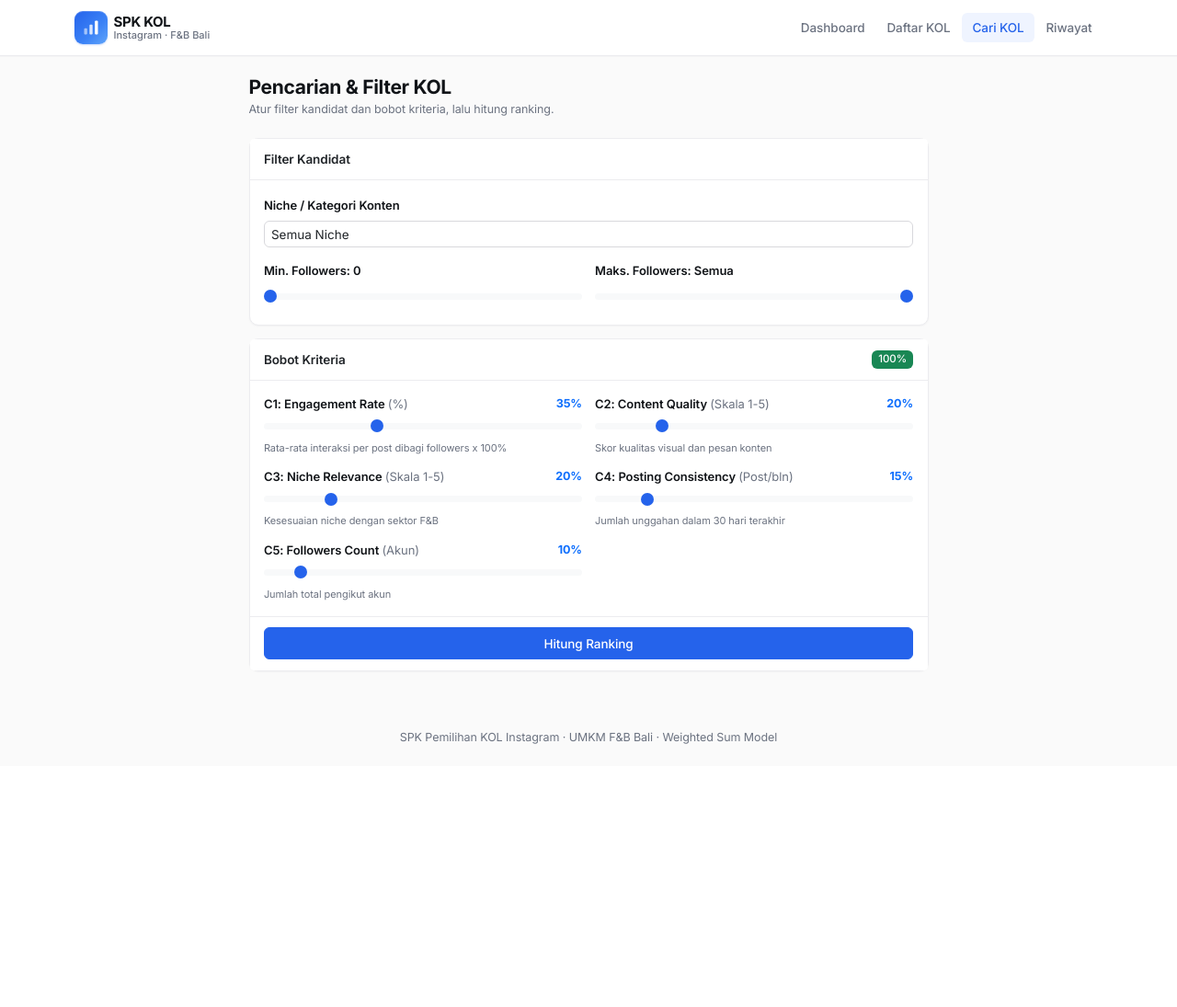
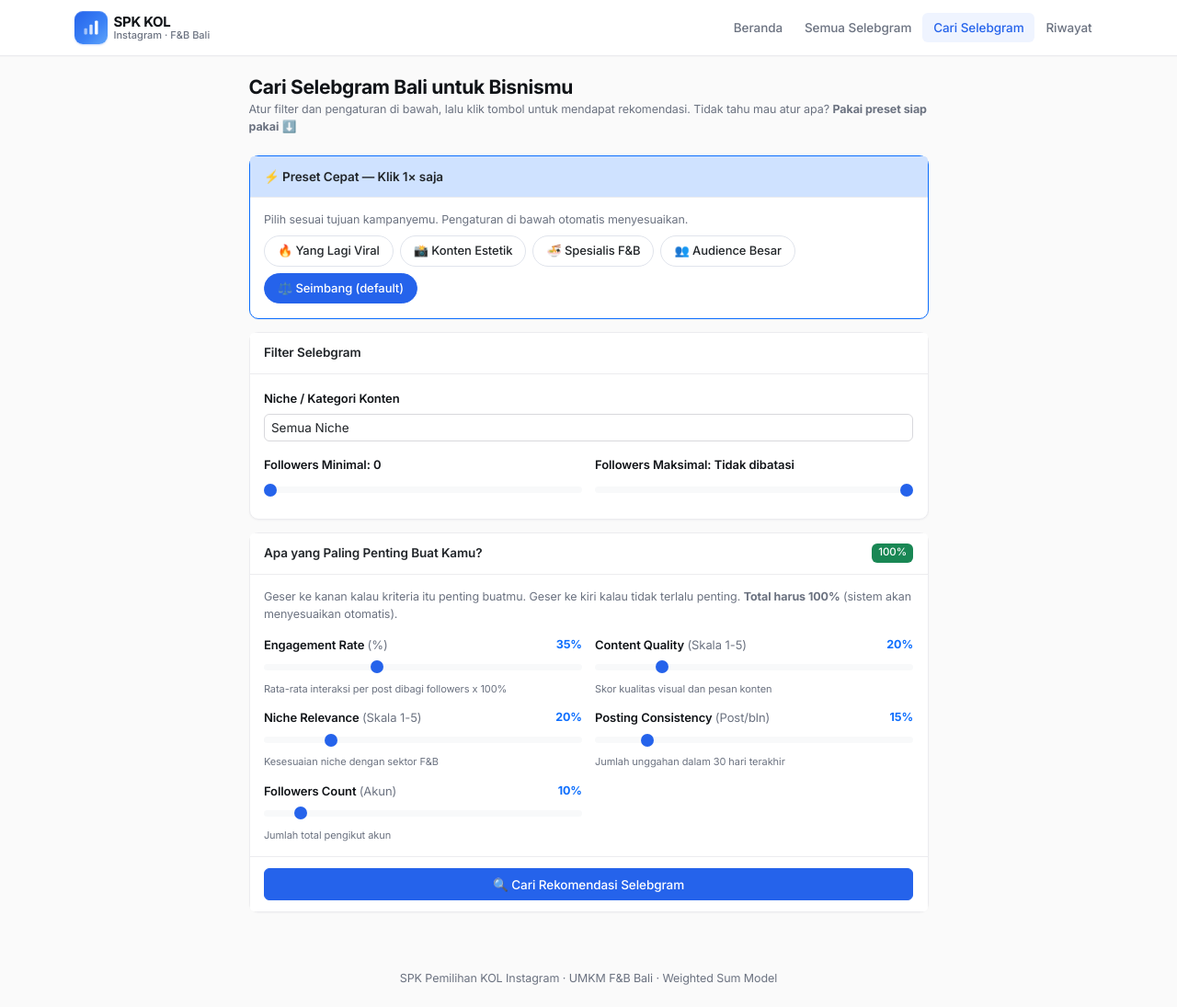
Before and after one commit to yusidabcs/spk-kol, a FastAPI app: page /cari in a window 1280 px wide. Shown: the whole page at 92% size. Before the commit the page ends 809 px from the top, so only its background shows below. Run offline with FastAPI, Linux system fonts and the light colour scheme; data comes from the database, SQL or seed files in the repository.

Commit message:
feat(ux): bahasa awam, onboarding 3-step, preset 1-klik untuk user UMKM
Hasil audit UX untuk validator yang tidak paham fungsi sistem:

- Dashboard: hero benefit-led ("Temukan Selebgram Bali...") + 3-step onboarding
- /cari: 5 preset 1-klik (Viral / Estetik / F&B Spesialis / Audience Besar / Seimbang)
- Ganti jargon di body copy:
  * KOL -> Selebgram (branding navbar/footer tetap)
  * "Bobot Kriteria" -> "Apa yang Paling Penting Buat Kamu?"
  * "Hitung Ranking" -> "Cari Rekomendasi Selebgram"
  * "Sesi Kalkulasi" -> "Riwayat Pencarian"
  * "Kandidat" -> "Selebgram"
  * "w*r kontribusi" -> "sumbangan ke skor akhir"
- Detail page: tombol "Hubungi via Instagram" jadi primary CTA
- Empty-state copy lebih ramah dengan emoji & ajakan

```diff
--- a/static/style.css
+++ b/static/style.css
@@ -224,6 +224,31 @@ h1, h2, h3, h4, h5, h6 { letter-spacing: -0.015em; font-weight: 600; }
 .rank-3 { background: #fed7aa; color: #9a3412; }
 .table-top3 { background: #fffdf4; }
 
+/* Step number circle for onboarding */
+.step-num {
+  width: 44px; height: 44px;
+  border-radius: 50%;
+  background: var(--primary);
+  color: #fff;
+  display: flex; align-items: center; justify-content: center;
+  font-size: 20px; font-weight: 700;
+}
+
+/* Preset chips */
+.preset-chip {
+  cursor: pointer;
+  border: 1.5px solid #e0e4ec;
+  background: #fff;
+  border-radius: 999px;
+  padding: 6px 14px;
+  font-size: 13px;
+  font-weight: 500;
+  transition: all .15s;
+  display: inline-flex; align-items: center; gap: 6px;
+}
+.preset-chip:hover { border-color: var(--primary); color: var(--primary); }
+.preset-chip.active { background: var(--primary); color: #fff; border-color: var(--primary); }
+
 /* ===== Misc ===== */
 .avatar-circle {
   width: 56px !important;
--- a/templates/base.html
+++ b/templates/base.html
@@ -31,9 +31,9 @@
     </button>
     <div class="collapse navbar-collapse" id="nav">
       <ul class="navbar-nav ms-auto">
-        <li class="nav-item"><a class="nav-link {% if request.url.path == '/' %}active{% endif %}" href="/">Dashboard</a></li>
-        <li class="nav-item"><a class="nav-link {% if request.url.path == '/kol' %}active{% endif %}" href="/kol">Daftar KOL</a></li>
-        <li class="nav-item"><a class="nav-link {% if request.url.path == '/cari' %}active{% endif %}" href="/cari">Cari KOL</a></li>
+        <li class="nav-item"><a class="nav-link {% if request.url.path == '/' %}active{% endif %}" href="/">Beranda</a></li>
+        <li class="nav-item"><a class="nav-link {% if request.url.path == '/kol' %}active{% endif %}" href="/kol">Semua Selebgram</a></li>
+        <li class="nav-item"><a class="nav-link {% if request.url.path == '/cari' %}active{% endif %}" href="/cari">Cari Selebgram</a></li>
         <li class="nav-item"><a class="nav-link {% if request.url.path.startswith('/riwayat') %}active{% endif %}" href="/riwayat">Riwayat</a></li>
       </ul>
     </div>
--- a/templates/search.html
+++ b/templates/search.html
@@ -1,14 +1,34 @@
 {% extends "base.html" %}
-{% block title %}Cari KOL — SPK{% endblock %}
+{% block title %}Cari Selebgram — SPK{% endblock %}
 {% block content %}
 <div class="row justify-content-center">
   <div class="col-lg-8">
-    <h4 class="fw-bold mb-1">Pencarian & Filter KOL</h4>
-    <p class="text-muted small mb-4">Atur filter kandidat dan bobot kriteria, lalu hitung ranking.</p>
+    <h4 class="fw-bold mb-1">Cari Selebgram Bali untuk Bisnismu</h4>
+    <p class="text-muted small mb-4">
+      Atur filter dan pengaturan di bawah, lalu klik tombol untuk mendapat rekomendasi.
+      Tidak tahu mau atur apa? <strong>Pakai preset siap pakai</strong> ⬇️
+    </p>
 
     <form method="post" action="/hitung">
+      <!-- PRESET 1-KLIK -->
+      <div class="card shadow-sm mb-3 border-primary">
+        <div class="card-header fw-semibold bg-primary-subtle">
+          ⚡ Preset Cepat — Klik 1× saja
+        </div>
+        <div class="card-body">
+          <p class="small text-muted mb-2">Pilih sesuai tujuan kampanyemu. Pengaturan di bawah otomatis menyesuaikan.</p>
+          <div class="d-flex flex-wrap gap-2">
+            <span class="preset-chip" data-preset="viral"     data-bobot="0.50,0.15,0.15,0.10,0.10">🔥 Yang Lagi Viral</span>
+            <span class="preset-chip" data-preset="estetik"   data-bobot="0.20,0.45,0.15,0.10,0.10">📸 Konten Estetik</span>
+            <span class="preset-chip" data-preset="fnb"       data-bobot="0.20,0.20,0.45,0.10,0.05">🍜 Spesialis F&amp;B</span>
+            <span class="preset-chip" data-preset="audience"  data-bobot="0.15,0.15,0.15,0.10,0.45">👥 Audience Besar</span>
+            <span class="preset-chip active" data-preset="seimbang" data-bobot="0.35,0.20,0.20,0.15,0.10">⚖️ Seimbang (default)</span>
+          </div>
+        </div>
+      </div>
+
       <div class="card shadow-sm mb-3">
-        <div class="card-header fw-semibold">Filter Kandidat</div>
+        <div class="card-header fw-semibold">Filter Selebgram</div>
         <div class="card-body">
           <div class="mb-3">
             <label class="form-label small fw-semibold">Niche / Kategori Konten</label>
@@ -21,12 +41,12 @@
           </div>
           <div class="row g-3">
             <div class="col-md-6">
-              <label class="form-label small fw-semibold">Min. Followers: <span id="minVal">{{ min_f }}</span></label>
+              <label class="form-label small fw-semibold">Followers Minimal: <span id="minVal">{{ min_f }}</span></label>
               <input type="range" name="min_followers" class="form-range" min="0" max="50000" step="1000" value="{{ min_f }}" oninput="document.getElementById('minVal').textContent=Number(this.value).toLocaleString()">
             </div>
             <div class="col-md-6">
-              <label class="form-label small fw-semibold">Maks. Followers: <span id="maxVal">{% if max_f == 999999 %}Semua{% else %}{{ max_f }}{% endif %}</span></label>
-              <input type="range" name="max_followers" class="form-range" min="1000" max="999999" step="1000" value="{{ max_f }}" oninput="document.getElementById('maxVal').textContent=this.value==999999?'Semua':Number(this.value).toLocaleString()">
+              <label class="form-label small fw-semibold">Followers Maksimal: <span id="maxVal">{% if max_f == 999999 %}Tidak dibatasi{% else %}{{ max_f }}{% endif %}</span></label>
+              <input type="range" name="max_followers" class="form-range" min="1000" max="999999" step="1000" value="{{ max_f }}" oninput="document.getElementById('maxVal').textContent=this.value==999999?'Tidak dibatasi':Number(this.value).toLocaleString()">
             </div>
           </div>
         </div>
@@ -34,16 +54,20 @@
 
       <div class="card shadow-sm">
         <div class="card-header fw-semibold d-flex justify-content-between">
-          <span>Bobot Kriteria</span>
+          <span>Apa yang Paling Penting Buat Kamu?</span>
           <span id="totalBobot" class="badge bg-success">100%</span>
         </div>
         <div class="card-body">
+          <p class="small text-muted mb-3">
+            Geser ke kanan kalau kriteria itu penting buatmu. Geser ke kiri kalau tidak terlalu penting.
+            <strong>Total harus 100%</strong> (sistem akan menyesuaikan otomatis).
+          </p>
           <div class="row g-3">
             {% for k in kriteria %}
             <div class="col-md-6">
               <div class="d-flex justify-content-between">
                 <label class="form-label small fw-semibold mb-1">
-                  {{ k.kode }}: {{ k.nama }}
+                  {{ k.nama }}
                   <span class="text-muted fw-normal">({{ k.satuan }})</span>
                 </label>
                 <span class="small fw-bold text-primary" id="val_{{ k.kode }}">{{ (k.bobot_default*100)|round|int }}%</span>
@@ -58,12 +82,12 @@
             {% endfor %}
           </div>
           <div class="alert alert-info py-2 px-3 small mb-0 mt-3" id="bobotAlert" style="display:none">
-            Total bobot akan dinormalisasi otomatis ke 100%.
+            Total kepentingan akan disamakan ke 100% otomatis.
           </div>
         </div>
         <div class="card-footer">
-          <button type="submit" class="btn btn-primary w-100">
-            Hitung Ranking
+          <button type="submit" class="btn btn-primary w-100 btn-lg">
+            🔍 Cari Rekomendasi Selebgram
           </button>
         </div>
       </div>
@@ -84,6 +108,27 @@ function updateBobot(kode, val) {
   el.textContent = pct + '%';
   el.className = 'badge ' + (Math.abs(pct-100) < 2 ? 'bg-success' : 'bg-warning text-dark');
   document.getElementById('bobotAlert').style.display = Math.abs(pct-100) >= 2 ? 'block' : 'none';
+  // Un-highlight preset bila user manual atur
+  document.querySelectorAll('.preset-chip').forEach(c => c.classList.remove('active'));
 }
+
+// Preset 1-klik handler
+document.querySelectorAll('.preset-chip').forEach(chip => {
+  chip.addEventListener('click', () => {
+    const bobot = chip.dataset.bobot.split(',').map(parseFloat);
+    const kodes = ['C1','C2','C3','C4','C5'];
+    kodes.forEach((k, i) => {
+      const slider = document.querySelector(`input[name="${k}"]`);
+      slider.value = bobot[i];
+      bobotValues[k] = bobot[i];
+      document.getElementById('val_'+k).textContent = Math.round(bobot[i]*100) + '%';
+    });
+    document.getElementById('totalBobot').textContent = '100%';
+    document.getElementById('totalBobot').className = 'badge bg-success';
+    document.getElementById('bobotAlert').style.display = 'none';
+    document.querySelectorAll('.preset-chip').forEach(c => c.classList.remove('active'));
+    chip.classList.add('active');
+  });
+});
 </script>
 {% endblock %}
```
Also changed, not shown: templates/dashboard.html (+43 -18 lines), templates/detail.html (+6 -6 lines), templates/kol_list.html (+4 -4 lines), templates/results.html (+9 -9 lines), templates/riwayat.html (+15 -8 lines).
